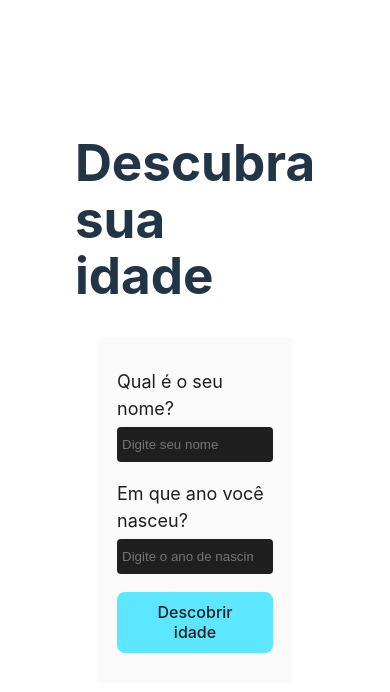
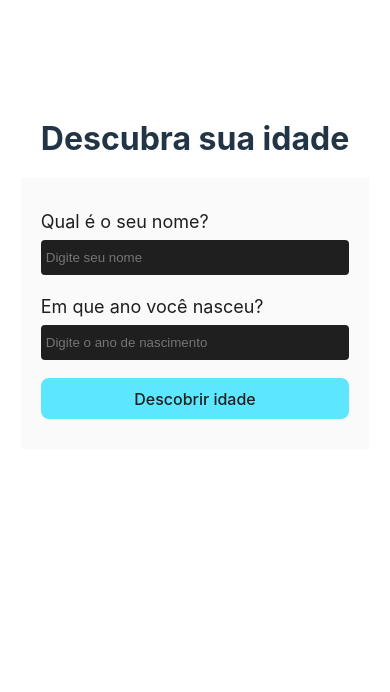
Before and after one commit to otaciliow/desafio-idade, a React (Vite) app: page / in a window 390 px wide. Shown: the top 692 px of the page. Built offline with nearby package versions, Linux system fonts and the light colour scheme.

Commit message:
feat: added mobile's css rules

```diff
--- a/src/App.css
+++ b/src/App.css
@@ -54,3 +54,13 @@ main {
   font-size: 20px;
   font-weight: bold;
 }
+
+@media (max-width: 998px) {
+
+  .container {
+    width: fit-content;
+  }
+  .title {
+    font-size: 32px;
+  }
+}
--- a/src/App.min.css
+++ b/src/App.min.css
@@ -1 +1 @@
-main{width:100vw;height:100vh}.container{display:flex;flex-direction:column;margin:0 auto;justify-content:center;align-items:center;width:40%;padding-top:100px}.form-idade{display:flex;flex-direction:column;width:100%;padding:30px 20px;background-color:#fafafa;color:#1f1f1f}.form-idade .form-label{font-size:18px;margin-bottom:5px}.form-idade .form-input{padding:10px 5px;margin-bottom:18px;background-color:#1f1f1f;border:none;border-radius:4px}.form-idade .form-input:focus{outline:0}.form-idade .form-button{background-color:#5de6ff;color:#1f1f1f;transition:all .6s ease}.form-idade .form-button:hover{border:1px solid transparent;background-color:#5db6ff}.info-result{font-size:20px;font-weight:700}
+main{width:100vw;height:100vh}.container{display:flex;flex-direction:column;margin:0 auto;justify-content:center;align-items:center;width:40%;padding-top:100px}.form-idade{display:flex;flex-direction:column;width:100%;padding:30px 20px;background-color:#fafafa;color:#1f1f1f}.form-idade .form-label{font-size:18px;margin-bottom:5px}.form-idade .form-input{padding:10px 5px;margin-bottom:18px;background-color:#1f1f1f;border:none;border-radius:4px}.form-idade .form-input:focus{outline:0}.form-idade .form-button{background-color:#5de6ff;color:#1f1f1f;transition:all .6s ease}.form-idade .form-button:hover{border:1px solid transparent;background-color:#5db6ff}.info-result{font-size:20px;font-weight:700}@media (max-width:998px){.container{width:fit-content}.title{font-size:32px}}
```
